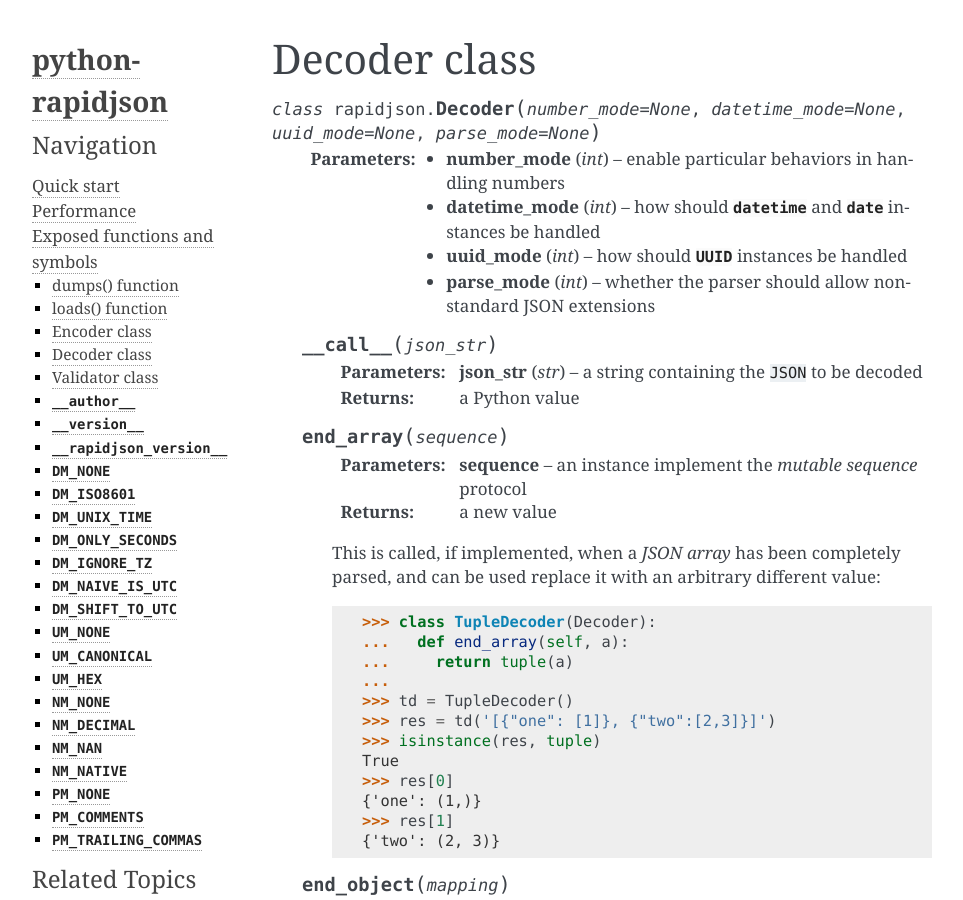
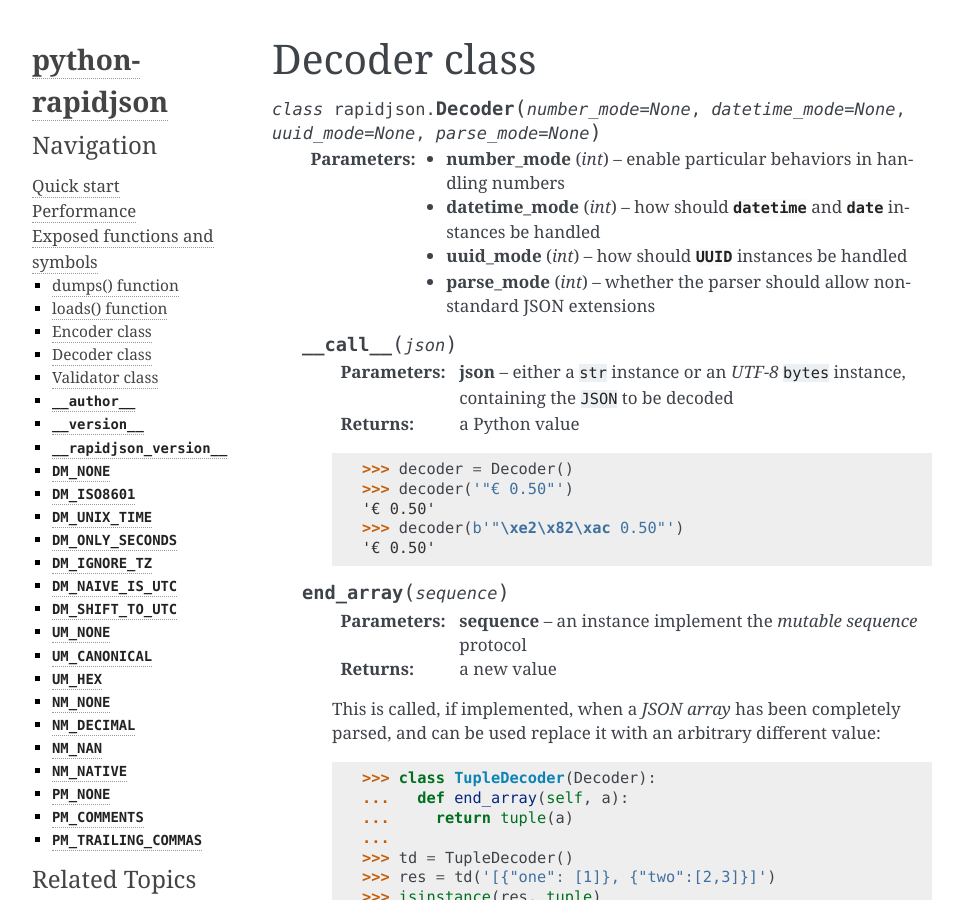
Before and after one commit to python-rapidjson/python-rapidjson, a Sphinx documentation site: the page built from docs/decoder.rst, in a window 1280 px wide and 900 px high. Shown: the whole window, without its empty margins (148-1111 px from the left). Built offline with Sphinx 7.4.7, drawn with Linux system fonts in a browser that asks for light colours.

Commit message:
Clarify Decoder.__call__() argument type

```diff
--- a/docs/decoder.rst
+++ b/docs/decoder.rst
@@ -19,10 +19,19 @@
    :param int uuid_mode: how should :class:`UUID` instances be handled
    :param int parse_mode: whether the parser should allow non-standard JSON extensions
 
-   .. method:: __call__(json_str)
+   .. method:: __call__(json)
 
-      :param str json_str: a string containing the ``JSON`` to be decoded
+      :param json: either a ``str`` instance or an *UTF-8* ``bytes`` instance,
+                   containing the ``JSON`` to be decoded
       :returns: a Python value
+
+      .. doctest::
+
+         >>> decoder = Decoder()
+         >>> decoder('"€ 0.50"')
+         '€ 0.50'
+         >>> decoder(b'"\xe2\x82\xac 0.50"')
+         '€ 0.50'
 
    .. method:: end_array(sequence)
 
```
